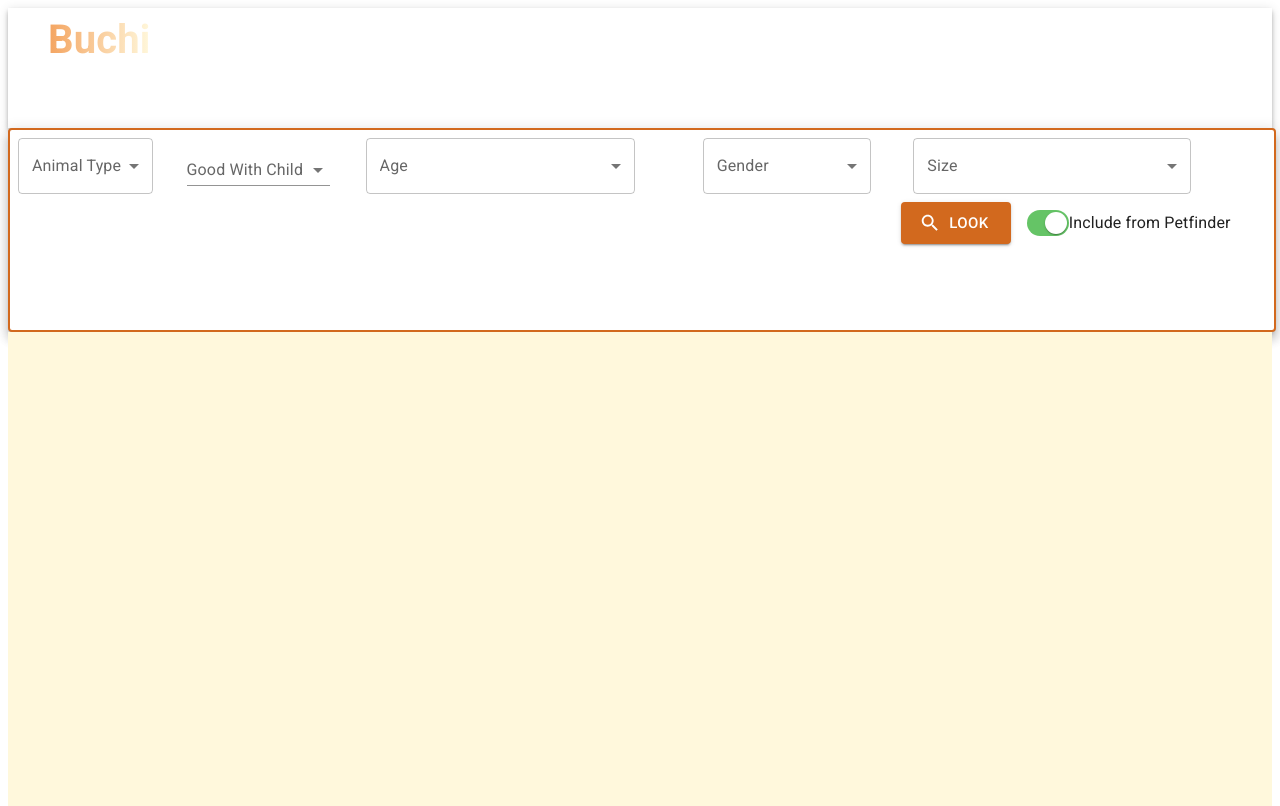
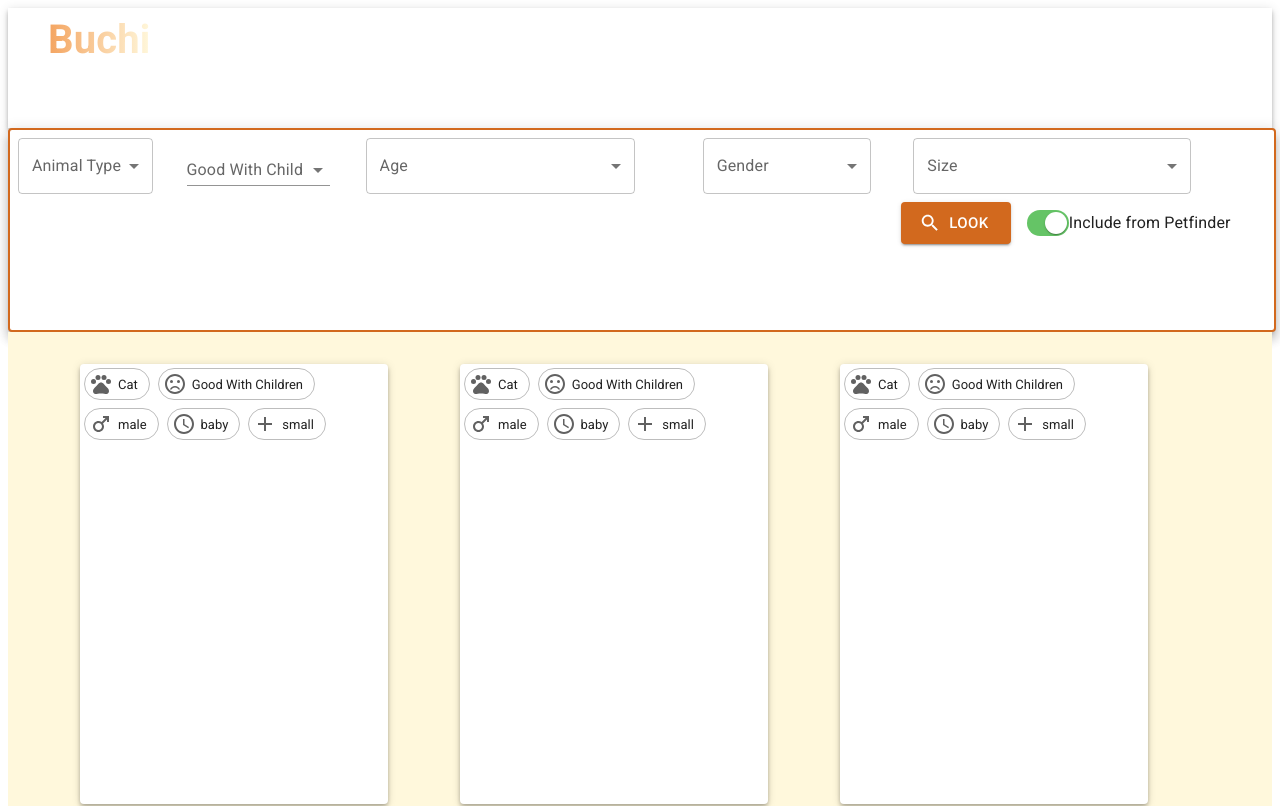
Before and after one commit to Abrish-Green/Buchi, a React (Create React App) app: page /pet/1 in a window 1280 px wide. Shown: the top 806 px of the page. Built offline with nearby package versions, Linux system fonts and the light colour scheme.

Commit message:
Added Paper Pet List to Pet

```diff
--- /dev/null
+++ b/src/pages/Pets/PetList.js
@@ -0,0 +1,63 @@
+import React, { useState } from 'react';
+import Grid from '@mui/material/Grid';
+import Paper from '@mui/material/Paper';
+import Box from '@mui/material/Box';
+import Chip from '@mui/material/Chip';
+import Stack from '@mui/material/Stack';
+import FaceIcon from '@mui/icons-material/Face';
+import PetsIcon from '@mui/icons-material/Pets';
+
+import FemaleIcon from '@mui/icons-material/Female';
+import MaleIcon from '@mui/icons-material/Male';
+
+import AccessTimeIcon from '@mui/icons-material/AccessTime';
+
+import SentimentSatisfiedAltIcon from '@mui/icons-material/SentimentSatisfiedAlt';
+import SentimentVeryDissatisfiedIcon from '@mui/icons-material/SentimentVeryDissatisfied';
+import AddIcon from '@mui/icons-material/Add';
+const Pet = ({ data }) => {
+
+   const { type, gender, size, age, good_with_children } = data;
+
+    return(
+      <Paper
+        sx={{ ml: { xs: 6, sm: 3, md: 4, lg: 7}, height: {xs: '55vh'}, width: {xs : '70%', sm: '40%', md: '27%', lg: '25%' } }}
+        elevation={4}>
+
+
+        <Box>
+          <Chip sx={{ m:.5 }} icon={<PetsIcon />} label={type} variant="outlined" />
+          <Chip sx={{ m:.5 }} icon={good_with_children ? <SentimentSatisfiedAltIcon /> : <SentimentVeryDissatisfiedIcon />} label="Good With Children" variant="outlined" />
+          <Chip sx={{ m:.5 }} icon={gender === "male" ? <MaleIcon /> : <FemaleIcon />} label={gender} variant="outlined" />
+          <Chip sx={{ m:.5 }} icon={<AccessTimeIcon />} label={age} variant="outlined" />
+          <Chip sx={{ m:.5 }} icon={<AddIcon />} label={size} variant="outlined" />
+          </Box>
+      </Paper>
+    )
+}
+
+const testData = {
+    "type":"Cat",
+    "gender":"male",
+    "size":"small",
+    "age":"baby",
+    "good_with_children":false
+}
+
+export default function PetList() {
+  return (
+    <Grid container spacing={2}>
+
+        <Grid item xs={12}>
+            <Box sx={{p: 2,display: 'flex', flexWrap: 'wrap',gap: 2}}>
+                  <Pet data={testData} />
+                  <Pet data={testData} />
+                  <Pet data={testData} />
+                  <Pet data={testData} />
+
+            </Box>
+        </Grid>
+
+    </Grid>
+  );
+}
--- a/src/pages/Pets/index.js
+++ b/src/pages/Pets/index.js
@@ -8,6 +8,7 @@ import MenuIcon from '@mui/icons-material/Menu';
 import { Button, Grid, Paper } from '@mui/material';
 
 import SearchIcon from '@mui/icons-material/Search';
+import PetList from './PetList'
 
 import { MultipleSelects, GoodWithChildren, SwitchForApiCheckToggler } from './Selects'
 import { Link } from 'react-router-dom';
@@ -44,18 +45,12 @@ const NavBar = () => {
   );
 }
 
-
 const MultipleSelectMenu =[
      ["cat", "dog"],
      ["baby", "young", "adult", "senior"],
      ["male", "female"],
      ["small", " medium", "large", "xlarge"]
 ]
-
-
-
-
-
 
 
 
@@ -109,15 +104,9 @@ const Index = () => {
 
       </Grid>
 
-          </Paper>
-          <Box
-                sx={{
-                width: '100%',
-                height: '100vh',
-                backgroundColor: '#FFF8DC',
-
-                }}
-          >
+            </Paper>
+          <Box sx={{ mt: 2, width: '100%',backgroundColor: '#FFF8DC',}}>
+                <PetList/>
 
 
           </Box>
```
